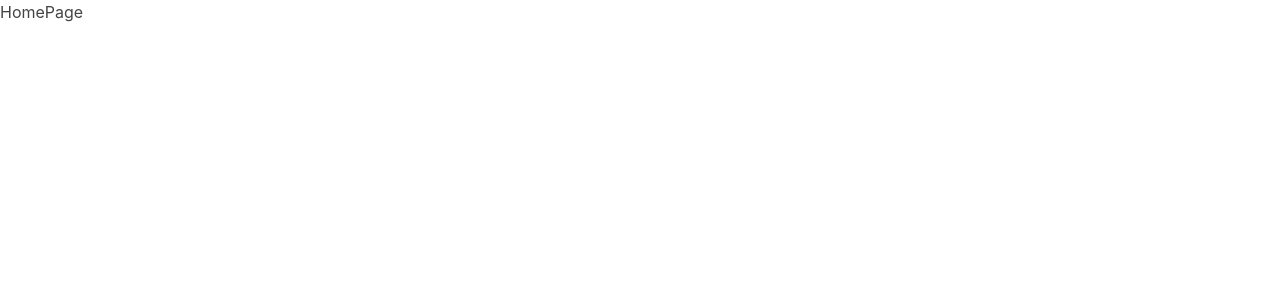
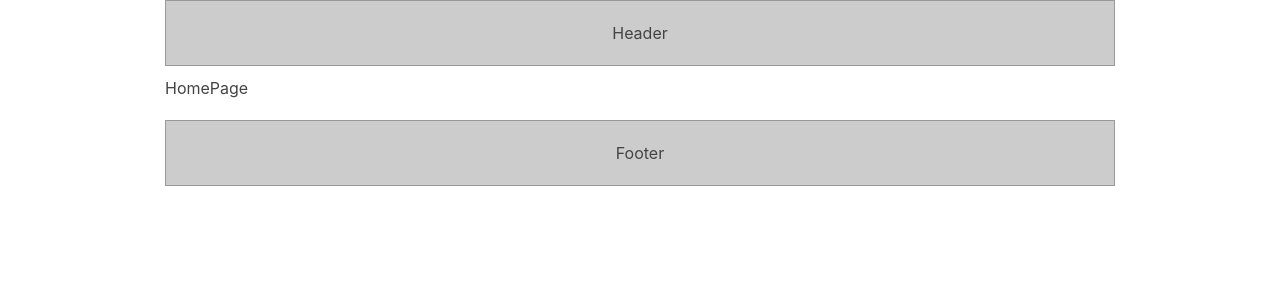
Before and after one commit to fukumotoy/learning-react-with-typescript, a React app: page / in a window 1280 px wide. Shown: the top 300 px of the page. Built offline with nearby package versions, Linux system fonts and the light colour scheme.

Commit message:
[add] レイアウトの追加

```diff
--- a/public/index.html
+++ b/public/index.html
@@ -9,7 +9,17 @@
     <title>React App</title>
   </head>
   <body>
-    <noscript>You need to enable JavaScript to run this app.</noscript>
-    <div id="root"></div>
+    <div class="l-wrapper">
+      <div class="l-header">
+        <div class="Header">Header</div>
+      </div>
+      <div class="l-content">
+        <noscript>You need to enable JavaScript to run this app.</noscript>
+        <div id="root"></div>
+      </div>
+      <div class="l-footer">
+        <div class="Footer">Footer</div>
+      </div>
+    </div>
   </body>
 </html>
--- a/src/index.scss
+++ b/src/index.scss
@@ -9,3 +9,10 @@
 // ----------------------------------------------------------------
 @import './styles/foundation/normalize';
 @import './styles/foundation/reboot';
+
+//
+// Layout
+// ----------------------------------------------------------------
+@import './styles/layout/layout';
+@import './styles/layout/Header';
+@import './styles/layout/Footer';
--- /dev/null
+++ b/src/styles/layout/_Footer.scss
@@ -0,0 +1,6 @@
+.Footer {
+  padding: 20px;
+  border: 1px solid #999;
+  background: #ccc;
+  text-align: center;
+}
--- /dev/null
+++ b/src/styles/layout/_Header.scss
@@ -0,0 +1,6 @@
+.Header {
+  padding: 20px;
+  border: 1px solid #999;
+  background: #ccc;
+  text-align: center;
+}
--- /dev/null
+++ b/src/styles/layout/_layout.scss
@@ -0,0 +1,13 @@
+.l-wrapper {
+  width: 970px;
+  margin: 0 auto;
+  padding: 0 10px;
+}
+
+.l-header {
+  margin-bottom: 10px;
+}
+
+.l-footer {
+  margin-top: 20px;
+}
```
